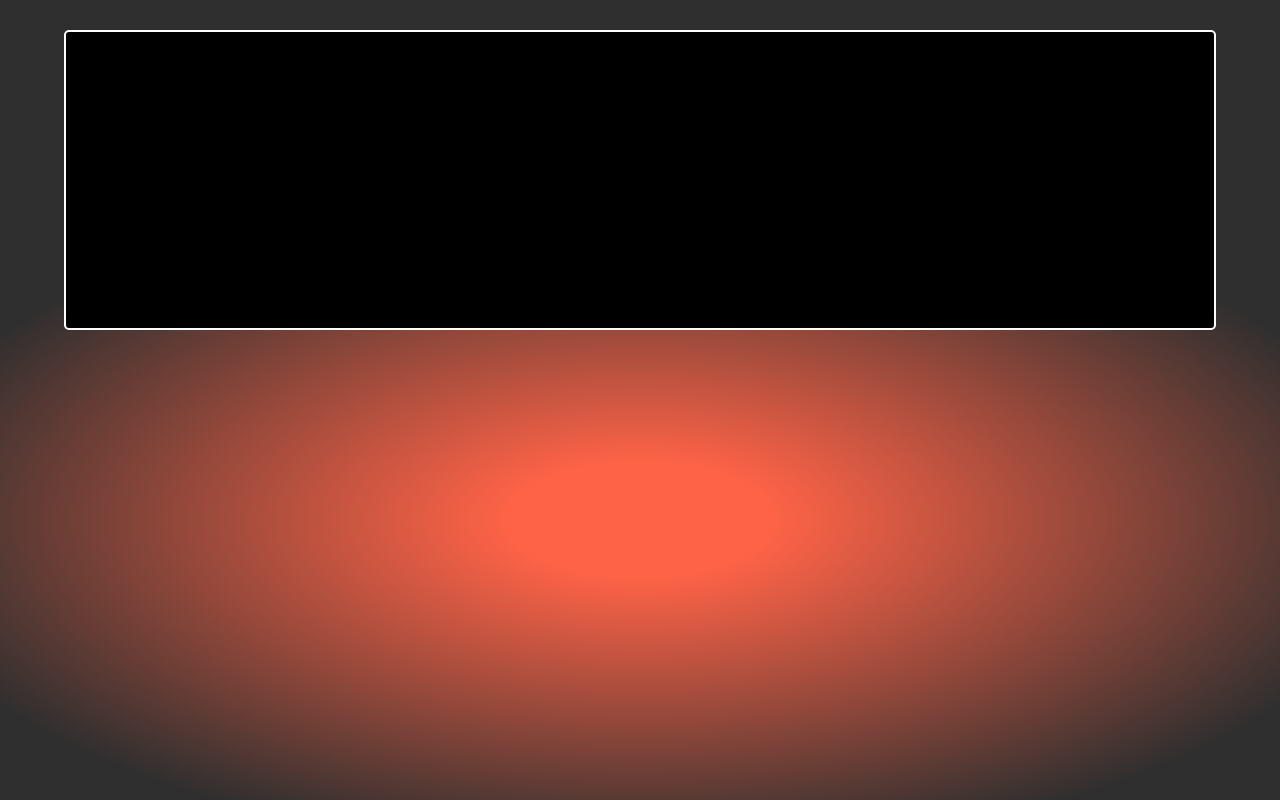
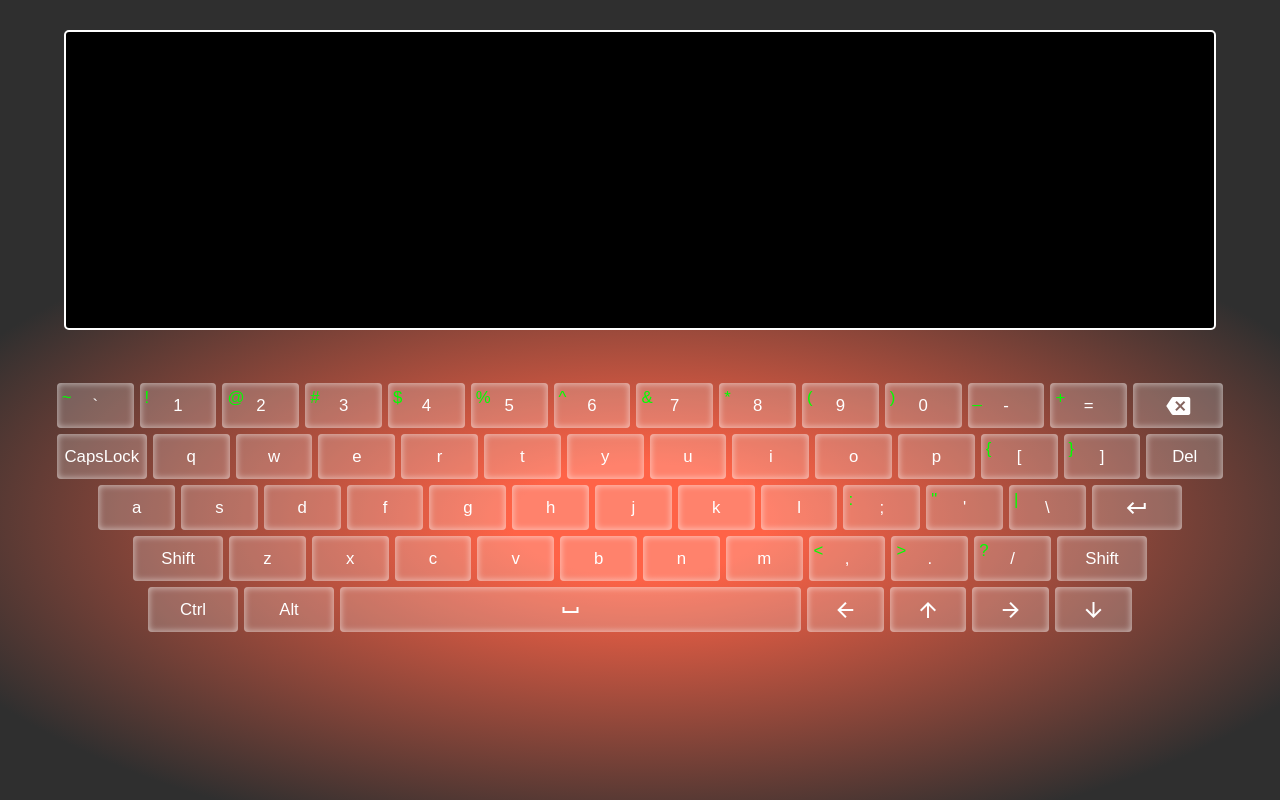
Before and after one commit to vvsar/virtual-keyboard, a plain HTML site: page index.html in a window 1280 px wide. Drawn offline with Linux system fonts and the light colour scheme.

Commit message:
feat: add keys

```diff
--- a/script.js
+++ b/script.js
@@ -56,6 +56,107 @@ function keyboardInit() {
   keyBoard.keysContainer.classList.add('keys-container');
 
   document.body.append(keyBoard.textarea, keyBoard.keysContainer)
+  keyBoard.keysContainer.appendChild(createKeys());
+}
+
+function createKeys() {
+  const fragment = document.createDocumentFragment();
+
+  const currentLayout = keySet[`${keyBoard.language}`];
+  currentLayout.forEach((keyName) => {
+    const keyElement = document.createElement('button');
+    const key = new Key(keyName);
+    keyElement.classList.add('keyboard-key');
+    keyElement.isPressed = false;
+
+    const insertLineBreak = [currentLayout[13], currentLayout[27],
+      currentLayout[40], currentLayout[52]].indexOf(keyName) !== -1;
+
+    if (typeof keyName !== 'object') {
+      switch (keyName) {
+        case 'Control':
+          keyElement.classList.add('keyboard-key-wide');
+          keyElement.innerHTML = '<span>Ctrl</span>';
+          keyElement.classList.add('ctrl');
+          break;
+
+        case 'Backspace':
+          keyElement.classList.add('keyboard-key-wide');
+          keyElement.innerHTML = key.createIcon('backspace');
+          break;
+
+        case 'CapsLock':
+          keyElement.classList.add('keyboard-key-wide', 'keyboard-key-caps');
+          keyElement.innerHTML = '<span>CapsLock</span>';
+          break;
+
+        case 'Del':
+          keyElement.innerHTML = '<span>Del</span>';
+          break;
+
+        case 'ShiftLeft':
+        case 'ShiftRight':
+          keyElement.classList.add('keyboard-key-wide');
+          keyElement.innerHTML = '<span>Shift</span>';
+          keyElement.classList.add('shift');
+          break;
+
+        case 'Alt':
+          keyElement.classList.add('keyboard-key-wide');
+          keyElement.innerHTML = '<span>Alt</span>';
+          keyElement.classList.add('alt');
+          break;
+
+        case 'Enter':
+          keyElement.classList.add('keyboard-key-wide');
+          keyElement.innerHTML = key.createIcon('keyboard_return');
+          break;
+
+        case 'Space':
+          keyElement.classList.add('keyboard-key-space');
+          keyElement.innerHTML = key.createIcon('space_bar');
+          break;
+
+        case 'ArrowLeft':
+          keyElement.innerHTML = key.createIcon('arrow_back');
+          break;
+
+        case 'ArrowRight':
+          keyElement.innerHTML = key.createIcon('arrow_forward');
+          break;
+
+        case 'ArrowUp':
+          keyElement.innerHTML = key.createIcon('arrow_upward');
+
+          break;
+
+        case 'ArrowDown':
+          keyElement.innerHTML = key.createIcon('arrow_downward');
+          break;
+
+        default:
+          if (!keyBoard.capsLock) {
+            keyElement.innerText = key.name.toLowerCase();
+          } else {
+            keyElement.innerText = key.name.toUpperCase();
+          }
+          break;
+      }
+    } else {
+      keyElement.innerText = key.name.x[0];
+      const shiftSign = document.createElement('span');
+      shiftSign.classList.add('keyboard-key-shift-sign');
+      shiftSign.textContent = key.name.x[1];
+      keyElement.appendChild(shiftSign);
+    }
+
+    fragment.appendChild(keyElement);
+    if (insertLineBreak) {
+      fragment.appendChild(document.createElement('br'));
+    }
+  });
+
+  return fragment;
 }
 
 keyboardInit();
--- a/style.css
+++ b/style.css
@@ -31,3 +31,41 @@ body {
   text-align: center;
   user-select: none;
 }
+
+.keyboard-key {
+  position: relative;
+  height: 45px;
+  width: 6%;
+  max-width: 90px;
+  margin: 3px;
+  border-radius: 4px;
+  border: none;
+  background: rgba(255, 255, 255, 0.2);
+  color: #ffffff;
+  font-size: 1.05rem;
+  outline: none;
+  cursor: pointer;
+  display: inline-flex;
+  align-items: center;
+  justify-content: center;
+  vertical-align: top;
+  padding: 0;
+  position: relative;
+  box-shadow: inset 0 0 6px 1px rgb(255, 255, 255, 0.5);
+}
+
+.keyboard-key-wide {
+  width: 12%;
+}
+
+.keyboard-key-space {
+  width: 36%;
+  max-width: 500px;
+}
+
+.keyboard-key-shift-sign {
+  position: absolute;
+  top: 5px;
+  left: 5px;
+  color: #00FF00;
+}
```
